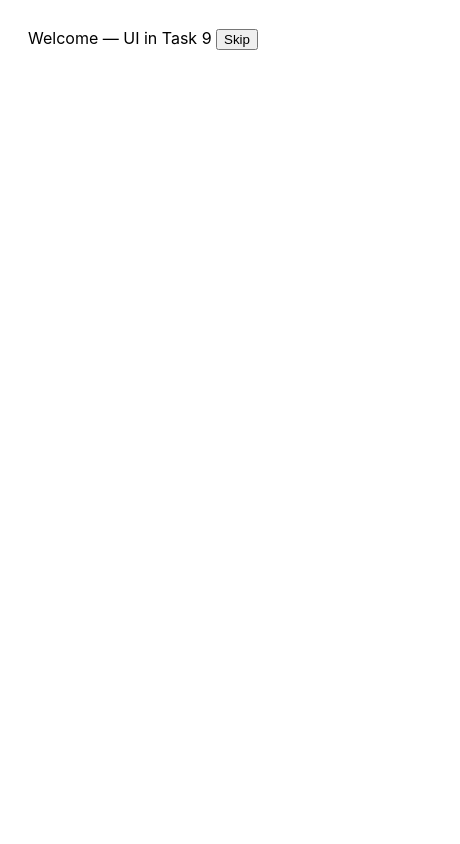
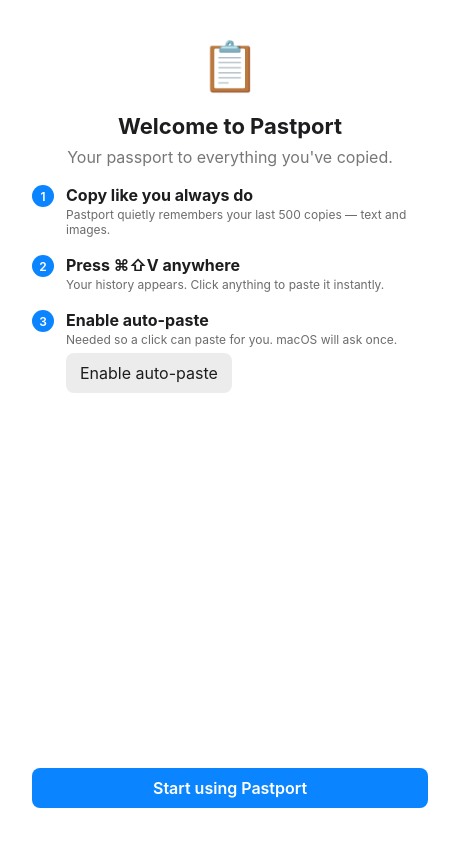
Before and after one commit to cristobalross29/clipchrono, an Electron app: page src/renderer/welcome.html in a window 460 px wide. Drawn offline with Linux system fonts and the light colour scheme; no server answers.

Commit message:
feat: first-run welcome with accessibility prompt and login setup

```diff
--- a/src/renderer/welcome.html
+++ b/src/renderer/welcome.html
@@ -1,4 +1,76 @@
 <!DOCTYPE html>
-<html><head><meta charset="utf-8"><title>Welcome</title></head>
-<body style="font-family: -apple-system; padding: 20px;">Welcome — UI in Task 9
-<button onclick="pastport.finishOnboarding()">Skip</button></body></html>
+<html>
+<head>
+  <meta charset="utf-8">
+  <title>Welcome to Pastport</title>
+  <style>
+    * { margin: 0; padding: 0; box-sizing: border-box; }
+    body {
+      font-family: -apple-system, BlinkMacSystemFont, sans-serif;
+      padding: 36px 32px;
+      display: flex; flex-direction: column; gap: 18px; height: 100vh;
+      background: #fff; color: #1d1d1f;
+    }
+    @media (prefers-color-scheme: dark) { body { background: #1e1e1e; color: #f5f5f7; } }
+    .logo { font-size: 48px; text-align: center; }
+    h1 { font-size: 22px; text-align: center; }
+    .sub { text-align: center; opacity: 0.6; margin-top: -10px; }
+    .step { display: flex; gap: 12px; align-items: flex-start; }
+    .step .n {
+      background: #0a84ff; color: #fff; border-radius: 50%;
+      width: 22px; height: 22px; flex-shrink: 0;
+      display: flex; align-items: center; justify-content: center; font-size: 12px; font-weight: 600;
+    }
+    .step b { display: block; margin-bottom: 2px; }
+    .step p { font-size: 12px; opacity: 0.65; }
+    button {
+      font: inherit; border: none; border-radius: 8px; padding: 10px 14px; cursor: pointer;
+    }
+    #enable-access { background: rgba(128,128,128,0.15); color: inherit; }
+    #enable-access.ok { background: rgba(48,209,88,0.2); }
+    #start { background: #0a84ff; color: #fff; font-weight: 600; margin-top: auto; }
+  </style>
+</head>
+<body>
+  <div class="logo">📋</div>
+  <h1>Welcome to Pastport</h1>
+  <p class="sub">Your passport to everything you've copied.</p>
+
+  <div class="step">
+    <div class="n">1</div>
+    <div><b>Copy like you always do</b><p>Pastport quietly remembers your last 500 copies — text and images.</p></div>
+  </div>
+  <div class="step">
+    <div class="n">2</div>
+    <div><b>Press ⌘⇧V anywhere</b><p>Your history appears. Click anything to paste it instantly.</p></div>
+  </div>
+  <div class="step">
+    <div class="n">3</div>
+    <div>
+      <b>Enable auto-paste</b>
+      <p>Needed so a click can paste for you. macOS will ask once.</p>
+      <button id="enable-access" style="margin-top:6px">Enable auto-paste</button>
+    </div>
+  </div>
+
+  <button id="start">Start using Pastport</button>
+
+  <script>
+    const accessBtn = document.getElementById('enable-access');
+    async function refreshAccess() {
+      const s = await pastport.getSettings();
+      if (s.accessibilityOk) {
+        accessBtn.textContent = 'Auto-paste enabled ✓';
+        accessBtn.classList.add('ok');
+      }
+    }
+    accessBtn.onclick = async () => {
+      await pastport.requestAccessibility();
+      setTimeout(refreshAccess, 1500);
+    };
+    setInterval(refreshAccess, 2000);
+    refreshAccess();
+    document.getElementById('start').onclick = () => pastport.finishOnboarding();
+  </script>
+</body>
+</html>
```
